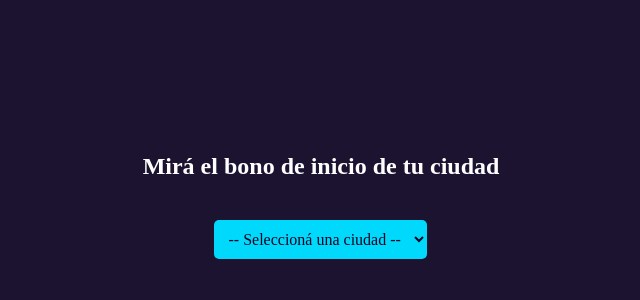
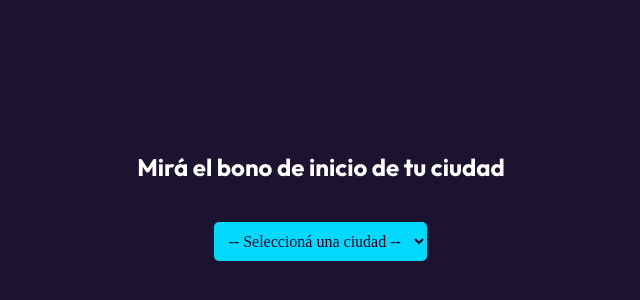
Before and after one commit to Rodrigo-Guzzanti/nhb-card, a plain HTML site: page index.html in a window 1280 px wide. Shown: the part 184-484 px from the top of the page, without its empty margins (319-959 px from the left). Drawn offline with Linux system fonts and the light colour scheme; no server answers.

Commit message:
Agregar tipografía Outfit

```diff
--- a/index.html
+++ b/index.html
@@ -4,6 +4,7 @@
     <meta charset="UTF-8">
     <meta name="viewport" content="width=device-width, initial-scale=1.0">
     <title>NHB Card</title>
+    <link href="https://fonts.googleapis.com/css2?family=Outfit:wght@400;600;700&display=swap" rel="stylesheet">
     <link rel="stylesheet" href="style-nhb.css">
     <script src="script-nhb.js"></script>
 </head>
--- a/style-nhb.css
+++ b/style-nhb.css
@@ -5,7 +5,7 @@
 }
 
 body {
-    font-family: Segma;
+    font-family: 'Outfit', sans-serif;
     background-color: #1C1331;
     display: flex;
     justify-content: center;
```
